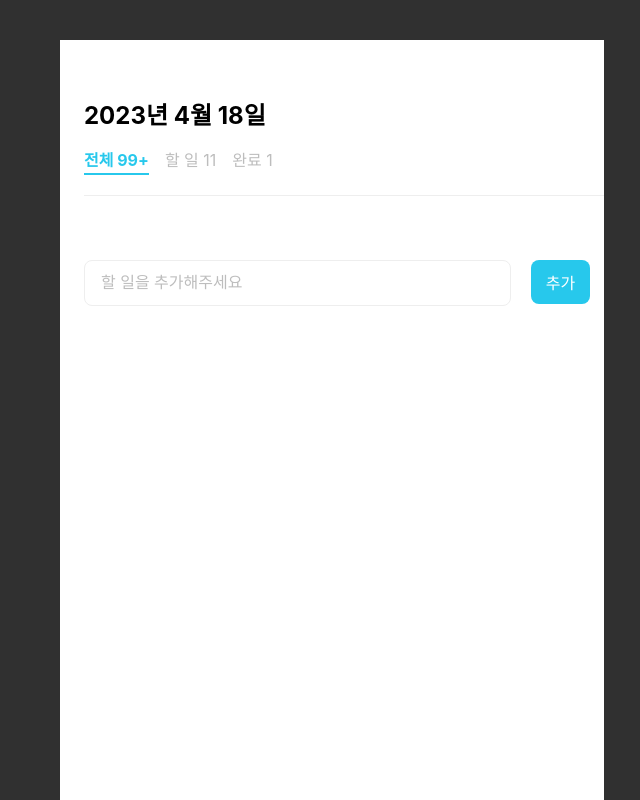
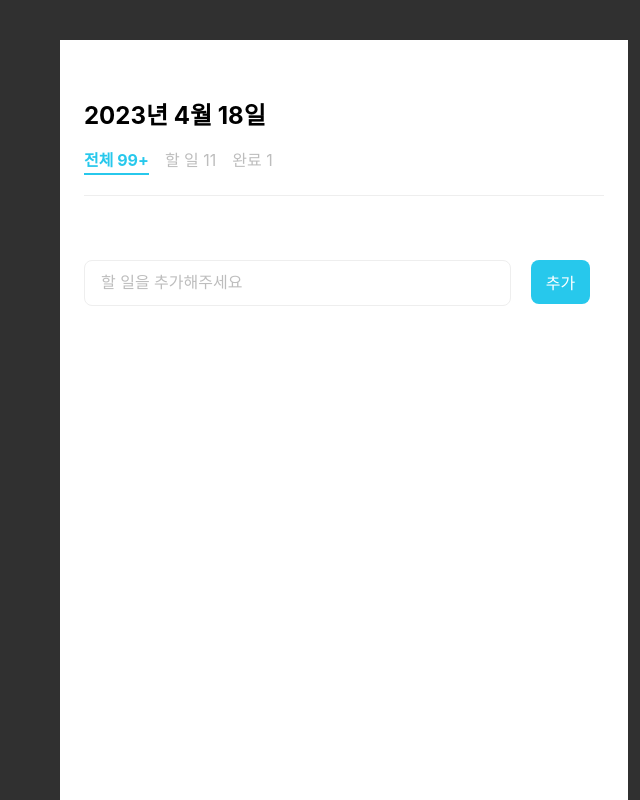
Before and after one commit to jikor1st/Gaeturdy-pre-project, a React (Create React App) app in the folder kimhyunmin-todo/: page / in a window 1280 px wide. Shown: the top 800 px of the page, without its empty margins (640-1280 px from the left). Built offline with nearby package versions, Linux system fonts and the light colour scheme; a web font is replaced by a local one.

Commit message:
TodoList 스타일 수정

```diff
--- a/kimhyunmin-todo/src/styles/TodoListStyles.ts
+++ b/kimhyunmin-todo/src/styles/TodoListStyles.ts
@@ -8,6 +8,7 @@ export const TodoWrapper = styled.div`
   top: 40px;
   background: #FFFFFF;
   padding-left: 24px;
+  padding-right: 24px;
   padding-top: 40px;
 
   @media screen and (max-width: 767px) {
```
